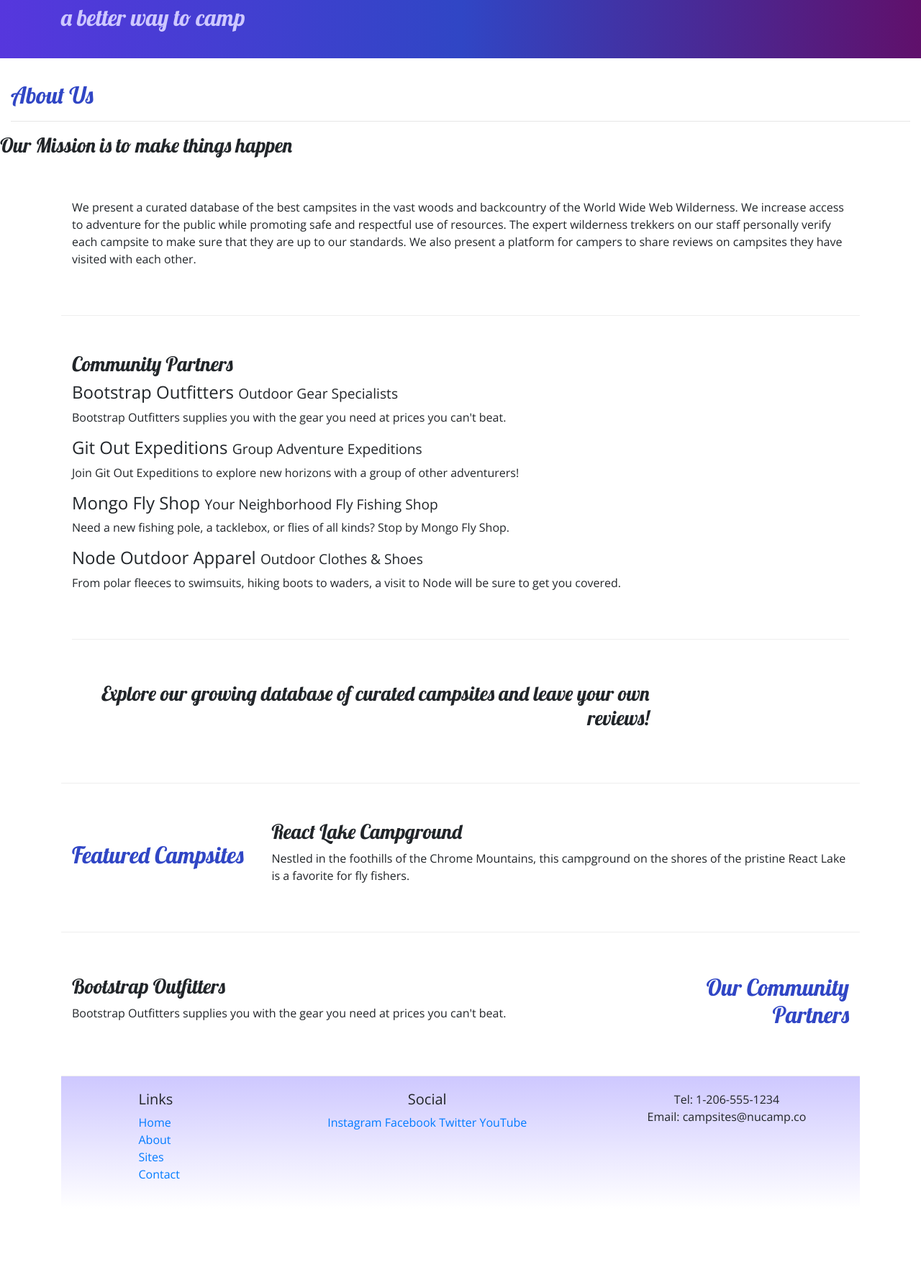
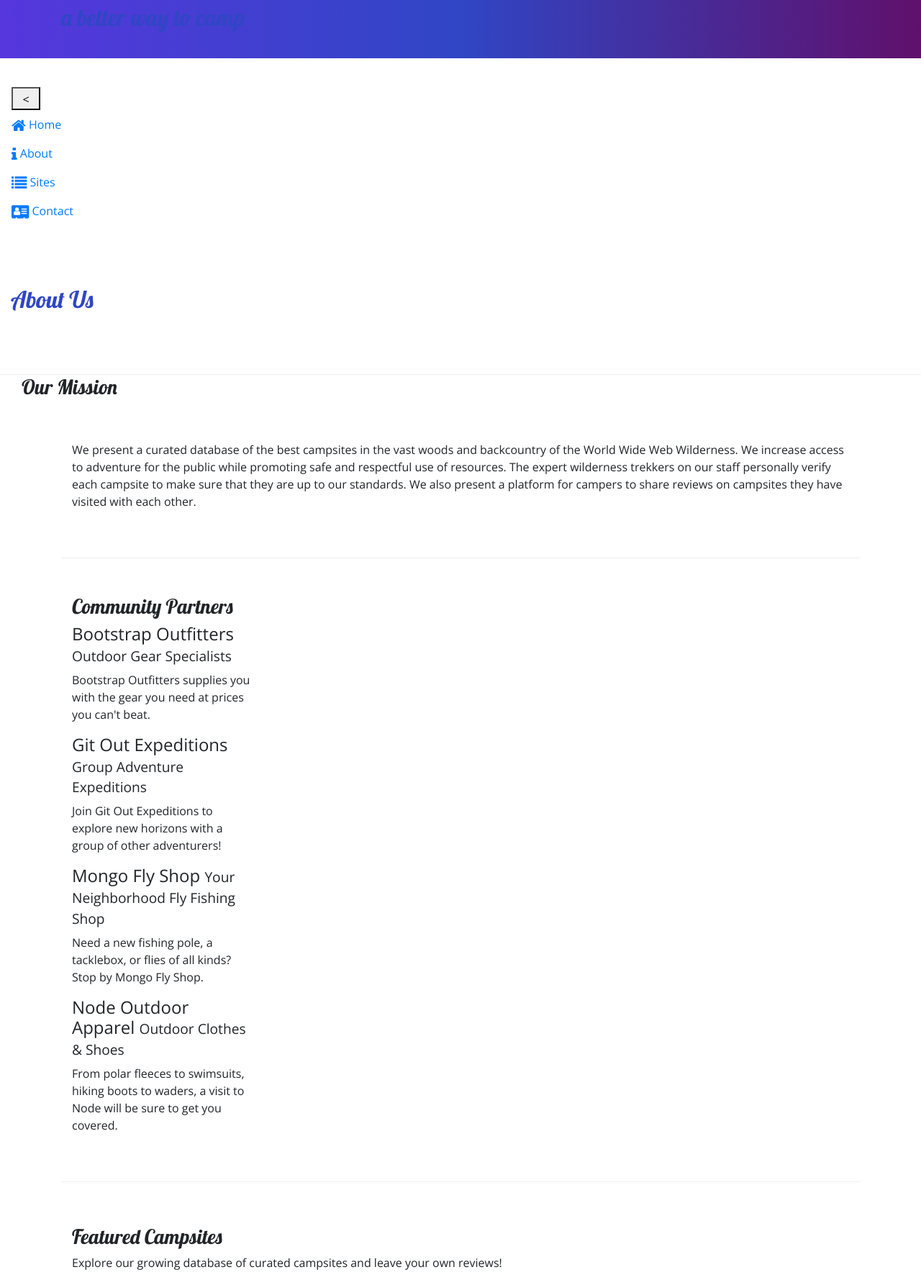
Before and after one commit to WitchyWitch77/capriolus, a website: page aboutus.html in a window 1280 px wide. Shown: the part 81-1867 px from the top of the page at 72% size. Before the commit the page ends 1761 px from the top, so only its background shows below. Drawn offline with nearby package versions, Linux system fonts and the light colour scheme.

Commit message:
Changes Week 2

```diff
--- a/aboutus.html
+++ b/aboutus.html
@@ -5,17 +5,17 @@
     <!-- Required meta tags always come first -->
     <meta charset="utf-8" />
     <meta name="viewport" content="width=device-width, initial-scale=1" />
-
     <!-- Bootstrap CSS -->
     <link rel="stylesheet" href="node_modules/bootstrap/dist/css/bootstrap.min.css" />
-
     <!-- Additional CSS must be placed after Bootstrap CSS -->
     <link rel="stylesheet" href="https://fonts.googleapis.com/css?family=Lobster%7COpen+Sans" />
     <link rel="stylesheet" href="css/styles.css" />
+
+    <link rel="stylesheet" href="node_modules/font-awesome/css/font-awesome.min.css" />
     <title>NuCamp: A Better Way To Camp</title>
 </head>
+
 <body>
-
     <header class="jumbotron jumbotron-fluid">
         <div class="container">
             <div class="row">
@@ -26,40 +26,60 @@
             </div>
         </div>
     </header>
+    <nav class="navbar navbar-expand-sm-navbar-dark-sticky-top">
+        <button class="navbar-toggler-ml-auto" type="button" data-toggle="collapse" data-target="#nucampNavbar">
+            <span class="navbar-toggler-icon"><</span>
+        </button>
+        <div class="collape navbar-collapse" id="nucampNavbar">
+        <ul class="navbar-nav">
+            <li class="nav-item"><a class="nav-link" href="index.html"><i class="fa fa-home fa-lg"></i> Home</a></li>
+            <li class="nav-item active"><a class="nav-link" href="#"><i class="fa fa-info fa-lg"></i> About</a></li>
+            <li class="nav-item"><a class="nav-link" href="#"><i class="fa fa-list fa-lg"></i> Sites</a></li>
+            <li class="nav-item"><a class="nav-link" href="#"><i class="fa fa-address-card fa-lg"></i> Contact</a></li>
+        </ul>
+     </div>
+</nav>
+    <div class="container-fluid">
+        <div class="row row-content align-items-center">
+            <div class="col-sm-4 order-sm last col-md-3">
 
+                <h2 class="text-sm">About Us</h2>
+            </div>
+        </div>
         <div>
             <div>
-            <div class="container-fluid">
-                <h2>About Us</h2>
-                <hr />
-            </div>
-        </div>
-
-        <div>
-            <div>
-                <h3>Our Mission is to make things happen</h3>
+                <div class="col">
+                    <h3>Our Mission</h3>
                     <div class="container">
                         <div class="row-content">
                             <div class="col">
-                <p class="d-sm-block">We present a curated database of the best campsites in the vast woods and backcountry of
-                    the World Wide Web Wilderness. We increase access to adventure for the public while promoting safe
-                    and respectful use of resources. The expert wilderness trekkers on our staff personally verify each
-                    campsite to make sure that they are up to our standards. We also present a platform for campers to
+                                <p class="d-sm-block">We present a curated database of the best campsites in the vast
+                                    woods and backcountry of
+                                    the World Wide Web Wilderness. We increase access to adventure for the public while
+                                    promoting safe
+                                    and respectful use of resources. The expert wilderness trekkers on our staff
+                                    personally verify each
+                                    campsite to make sure that they are up to our standards. We also present a platform
+                                    for campers to
                                     share reviews on campsites they have visited with each other.</p>
                             </div>
                         </div>
                         <div>
-            <div class="container">
-                <div class="row-content">
-                <h3>Community Partners</h3>
+                            <div class="row-content align-items-center">
+                                <div class="col-sm-4 col-md-3">
+                                    <h3 class="text-sm-left">Community Partners</h3>
                                     <h4>Bootstrap Outfitters <small>Outdoor Gear Specialists</small></h4>
-                <p>Bootstrap Outfitters supplies you with the gear you need at prices you can't beat.</p>
+                                    <p>Bootstrap Outfitters supplies you with the gear you need at prices you can't
+                                        beat.</p>
                                     <h4>Git Out Expeditions <small>Group Adventure Expeditions</small></h4>
-                <p>Join Git Out Expeditions to explore new horizons with a group of other adventurers!</p>
+                                    <p>Join Git Out Expeditions to explore new horizons with a group of other
+                                        adventurers!</p>
                                     <h4>Mongo Fly Shop <small>Your Neighborhood Fly Fishing Shop</small></h4>
-                <p>Need a new fishing pole, a tacklebox, or flies of all kinds? Stop by Mongo Fly Shop.</p>
+                                    <p>Need a new fishing pole, a tacklebox, or flies of all kinds? Stop by Mongo Fly
+                                        Shop.</p>
                                     <h4>Node Outdoor Apparel <small>Outdoor Clothes & Shoes</small></h4>
-                <p>From polar fleeces to swimsuits, hiking boots to waders, a visit to Node will be sure to get you
+                                    <p>From polar fleeces to swimsuits, hiking boots to waders, a visit to Node will be
+                                        sure to get you
                                         covered.</p>
                                 </div>
                             </div>
@@ -67,10 +87,11 @@
                         <div class="container">
                             <div class="row row-content align-items-center">
                                 <div class="col-sm-4 order-sm-last col-md-3">
-                <h2 class="text-sm-right"><Discover & Review</h2>
+                                    <h2 class="text-sm-right">
+                                        <Discover & Review</h2>
                                 </div>
                                 <div class="col">
-                <h3 class="text-sm-right"><Our Campsites</h3>
+                                    <h3 class="text-sm-left">Featured Campsites</h3>
                                     <p>Explore our growing database of curated campsites and leave your own reviews!</p>
                                 </div>
                             </div>
@@ -81,7 +102,8 @@
                                 </div>
                                 <div class="col">
                                     <h3>React Lake Campground</h3>
-                <p>Nestled in the foothills of the Chrome Mountains, this campground on the shores of the pristine React
+                                    <p>Nestled in the foothills of the Chrome Mountains, this campground on the shores
+                                        of the pristine React
                                         Lake is a favorite for fly fishers.</p>
                                 </div>
                             </div>
@@ -92,11 +114,11 @@
                                 </div>
                                 <div class="col">
                                     <h3>Bootstrap Outfitters</h3>
-                <p>Bootstrap Outfitters supplies you with the gear you need at prices you can't beat.</p>
+                                    <p>Bootstrap Outfitters supplies you with the gear you need at prices you can't
+                                        beat.</p>
                                 </div>
                             </div>
                         </div>
-
                         <footer>
                             <div class="container">
                                 <div class="row">
@@ -111,25 +133,22 @@
                                     </div>
                                     <div class="col-6 col-sm-5 text-center">
                                         <h5>Social</h5>
-                    <a href="http://instagram.com/">Instagram</a>
-                    <a href="http://facebook.com/">Facebook</a>
-                    <a href="http://twitter.com/">Twitter</a>
-                    <a href="http://youtube.com/">YouTube</a>
+                                        <a href="http://instagram.com/"><i class="fa fa-instagram"></i></a>
+                                        <a href="http://facebook.com/"><i class="fa fa-facebook"></i></a>
+                                        <a href="http://twitter.com/"><i class="fa fa-twitter"></i></a>
+                                        <a href="http://youtube.com/"><i class="fa fa-youtube"></i></a>
                                     </div>
                                     <div class="col-sm-4 text-center">
-                    Tel: 1-206-555-1234<br />
-                    Email: campsites@nucamp.co
+                                        <i class="fa fa-phone fa-lg text-primary"></i> 1-206-555-1234<br />
+                                        <i class="fa fa-envelope fa-lg text-primary"></i> campsites@nucamp.co
                                     </div>
                                 </div>
                             </div>
                         </footer>
-
                         <!-- jQuery must come first, then Popper.js, then the Bootstrap JavaScript plugins.-->
                         <script src="node_modules/jquery/dist/jquery.slim.min.js"></script>
                         <script src="node_modules/popper.js/dist/umd/popper.min.js"></script>
                         <script src="node_modules/bootstrap/dist/js/bootstrap.min.js"></script>
-
-
 </body>
 
 </html>
--- a/css/styles.css
+++ b/css/styles.css
@@ -8,10 +8,6 @@ h1, h2, h3 {
 
 h2 {
     color: #3046C5;
-}
-
-header h2 {
-    color: #CEC8FF;
 }
 
 footer {
@@ -31,5 +27,5 @@ footer {
     min-height: 200px;
 }
 h4 {
-    box-align: right;
+    box-align: left;
 }
--- a/package.json
+++ b/package.json
@@ -15,6 +15,7 @@
   },
   "dependencies": {
     "bootstrap": "^4.5.2",
+    "font-awesome": "^4.7.0",
     "jquery": "^3.5.1",
     "popper.js": "^1.16.1"
   }
```
Also changed, not shown: index.html (+24 -26 lines), 1 other file. Lines whose indentation alone changed are shown as unchanged.
